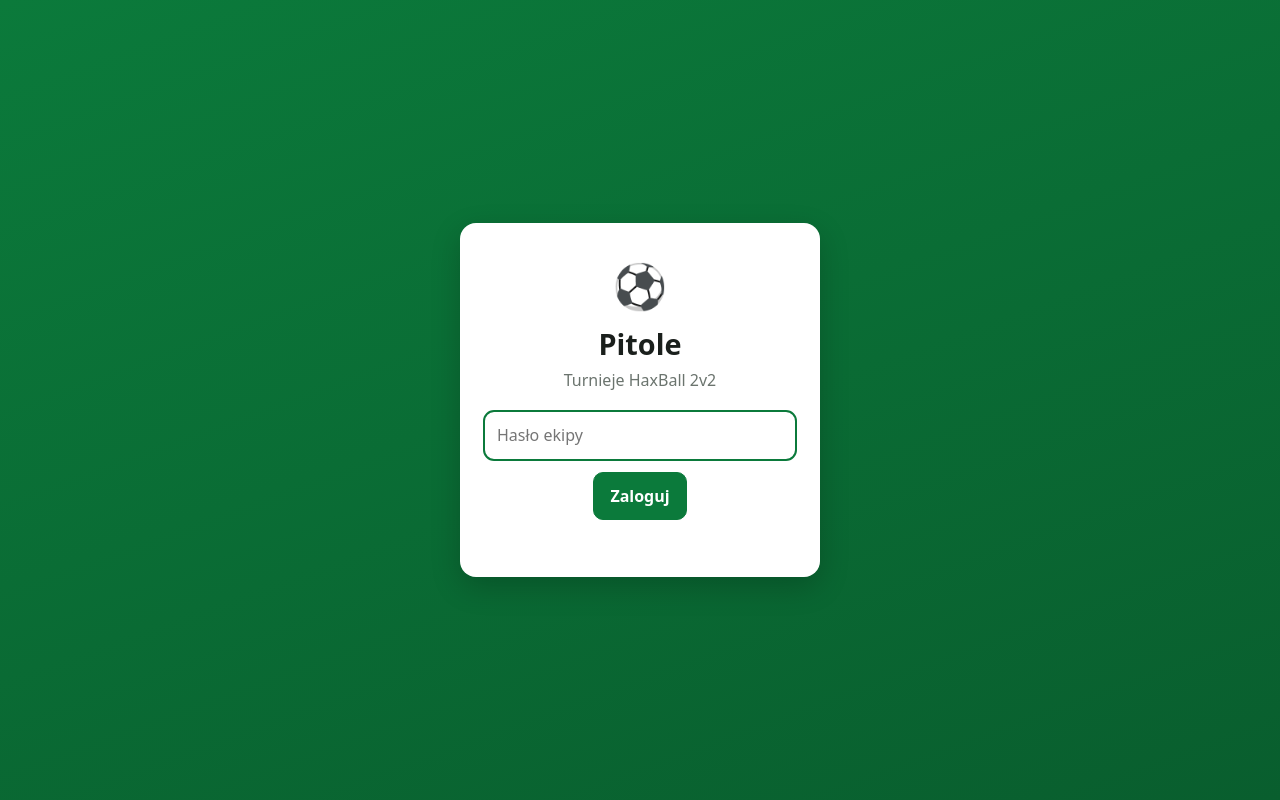
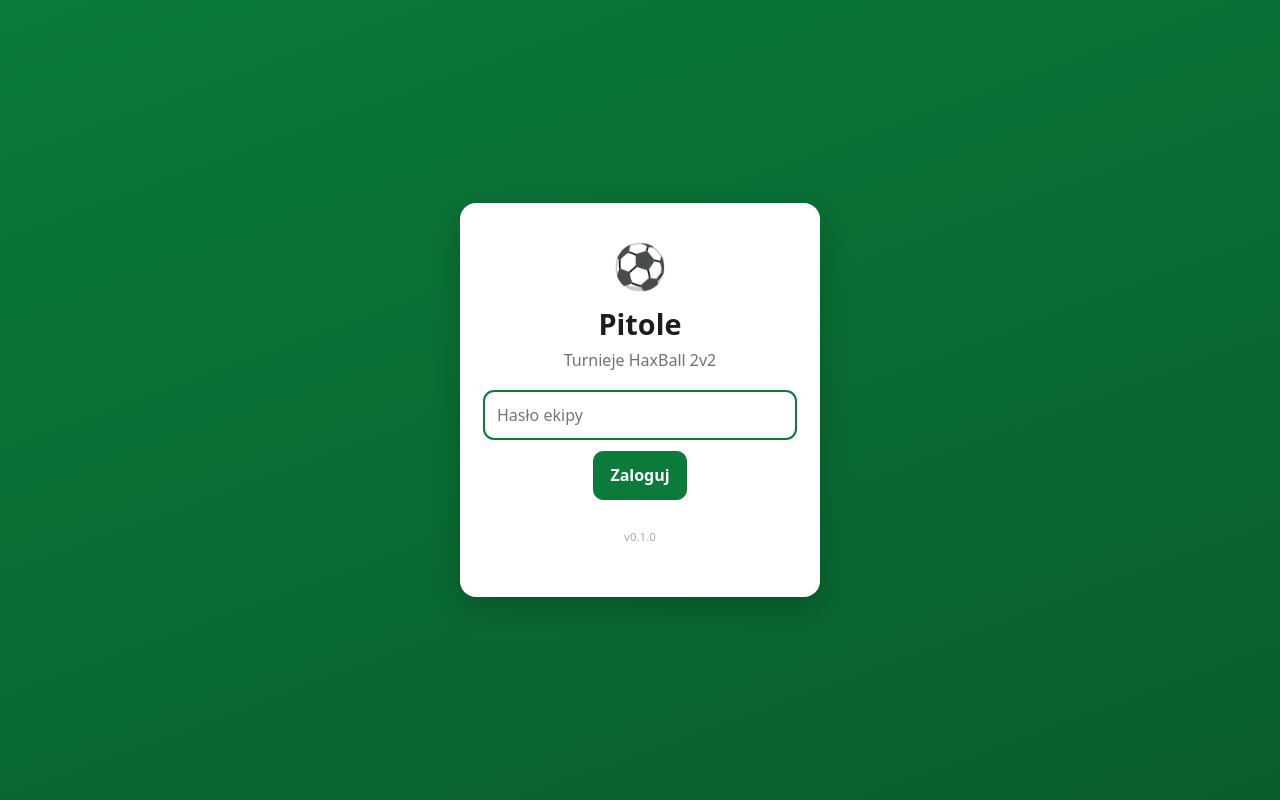
Before and after one commit to Husamoa/hax_tournament, a PHP site: page / in a window 1280 px wide. Run offline with PHP 8.4, Linux system fonts and the light colour scheme.

Commit message:
feat: numer wersji aplikacji (public/version.js) w naglowku i na logowaniu
Jedno zrodlo prawdy: public/version.js (APP_VERSION). Wyswietlane przez
klase .js-version (naglowek + karta logowania), ustawiane w init().

Co-Authored-By: Claude Opus 4.8 <noreply@anthropic.com>

```diff
--- a/public/app.js
+++ b/public/app.js
@@ -2,6 +2,7 @@ import { api } from './api.js';
 import { generateSchedule, sittingOut, expectedMatchCount } from './schedule.js';
 import { computeRanking, validateScore } from './ranking.js';
 import * as stats from './stats.js';
+import { APP_VERSION } from './version.js';
 
 // ------------------------------------------------------------------ stan
 const state = {
@@ -70,6 +71,8 @@ async function refreshData() {
 
 // ------------------------------------------------------------------ init / auth
 async function init() {
+  // wersja aplikacji (jedno źródło: version.js) — ekran logowania + nagłówek
+  $$('.js-version').forEach((el) => (el.textContent = 'v' + APP_VERSION));
   // nawigacja (raz)
   $$('.tab').forEach((b) =>
     b.addEventListener('click', () => {
--- a/public/index.html
+++ b/public/index.html
@@ -18,13 +18,14 @@
       <input id="login-pass" type="password" placeholder="Hasło ekipy" autocomplete="current-password" />
       <button type="submit" class="btn btn-primary">Zaloguj</button>
       <div id="login-error" class="error"></div>
+      <p class="app-version js-version muted"></p>
     </form>
   </div>
 
   <!-- Aplikacja -->
   <div id="app" class="app hidden">
     <header class="topbar">
-      <div class="brand">⚽ Pitole</div>
+      <div class="brand">⚽ Pitole <span class="app-version js-version"></span></div>
       <nav class="tabs">
         <button class="tab" data-tab="turniej">Turniej</button>
         <button class="tab" data-tab="statystyki">Statystyki</button>
--- a/public/styles.css
+++ b/public/styles.css
@@ -28,6 +28,8 @@ html, body {
 
 .hidden { display: none !important; }
 .muted { color: var(--muted); }
+.app-version { font-size: 0.72rem; opacity: 0.6; font-weight: 400; }
+.brand .app-version { margin-left: 4px; opacity: 0.7; }
 .error { color: var(--danger); font-size: 0.9rem; margin-top: 8px; min-height: 1.2em; }
 
 /* ---------- Logowanie ---------- */
--- /dev/null
+++ b/public/version.js
@@ -0,0 +1,5 @@
+// Wersja aplikacji Pitole — JEDYNE miejsce do podbijania.
+// Wyświetlana na ekranie logowania i w nagłówku aplikacji.
+// Po zmianie: commit + push do main → auto-deploy wystawi nową wersję na pitole.pl.
+// (Opcjonalnie zsynchronizuj też pole "version" w package.json.)
+export const APP_VERSION = '0.1.0';
```
